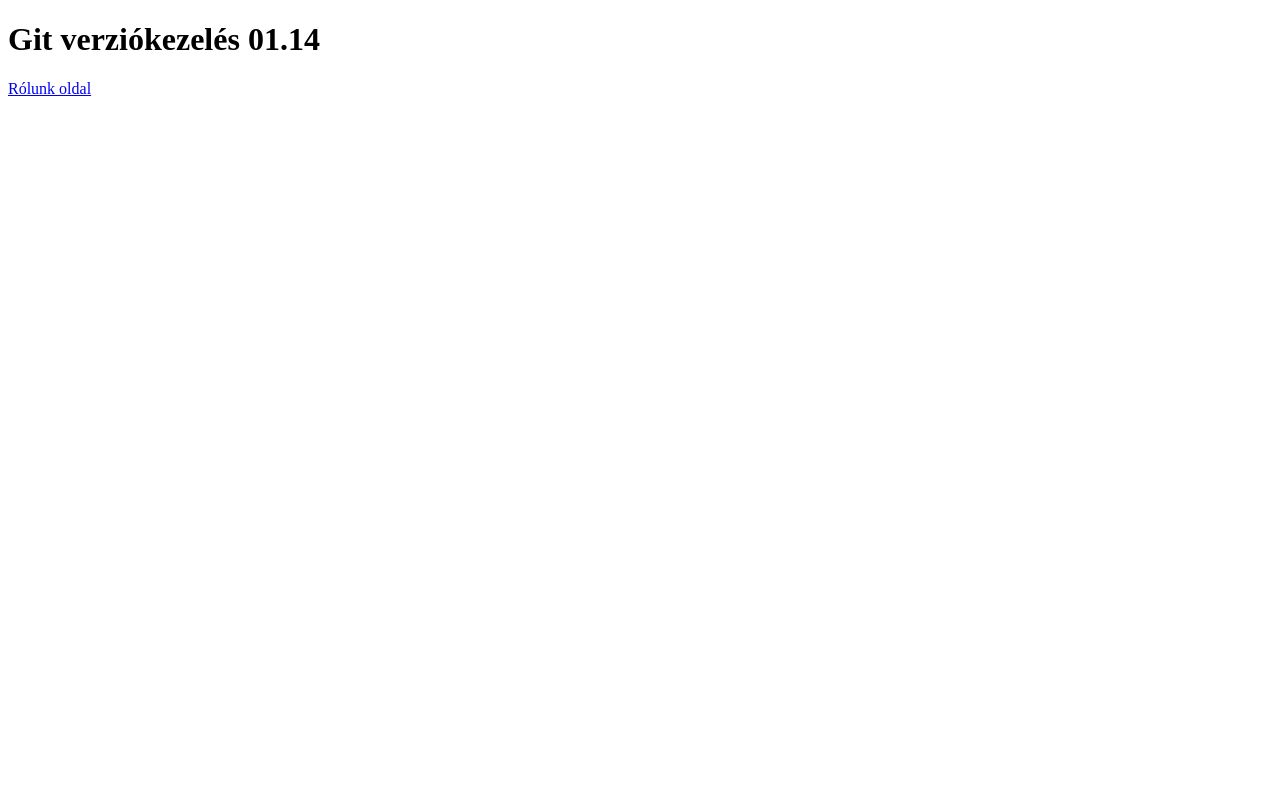
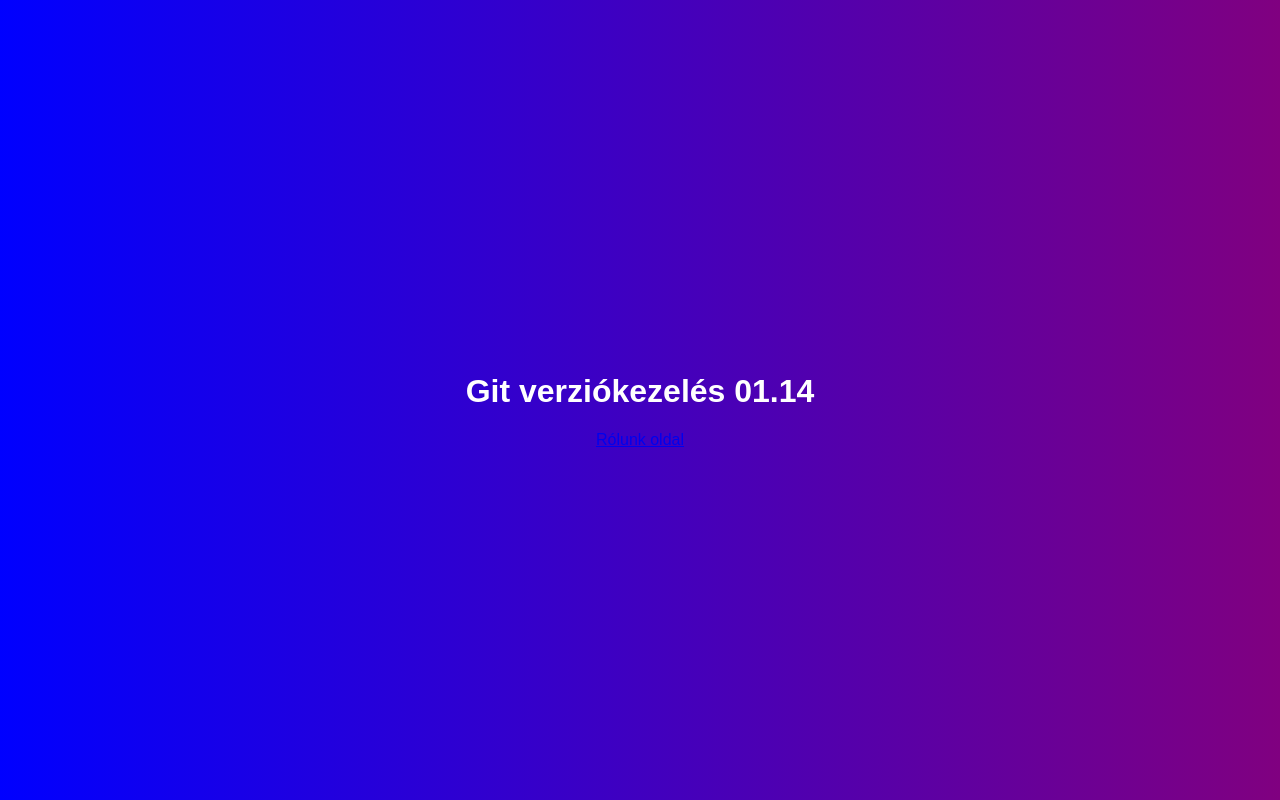
Before and after one commit to mikcsek/git-0114-teszt, a plain HTML site: page index.html in a window 1280 px wide. Drawn offline with Linux system fonts and the light colour scheme.

Commit message:
Oldalhoz tartozó kinézetbeli formázások létrehozva és hozzáadva a html fájlokhoz.

```diff
--- a/index.html
+++ b/index.html
@@ -4,6 +4,7 @@
     <meta charset="UTF-8">
     <meta http-equiv="X-UA-Compatible" content="IE=edge">
     <meta name="viewport" content="width=device-width, initial-scale=1.0">
+    <link rel="stylesheet" href="style.css">
     <title>Document</title>
 </head>
 <body>
--- /dev/null
+++ b/style.css
@@ -0,0 +1,13 @@
+body    {
+
+    margin: 0;
+    padding: 0;
+    height: 100vh;
+    background: linear-gradient(to right, blue, purple);
+    display: flex;
+    flex-direction: column;
+    align-items: center;
+    justify-content: center;
+    color: white;
+    font-family: Arial, Helvetica, sans-serif;
+}
```
Also changed, not shown: rolunk.html (+1 -0 lines).
